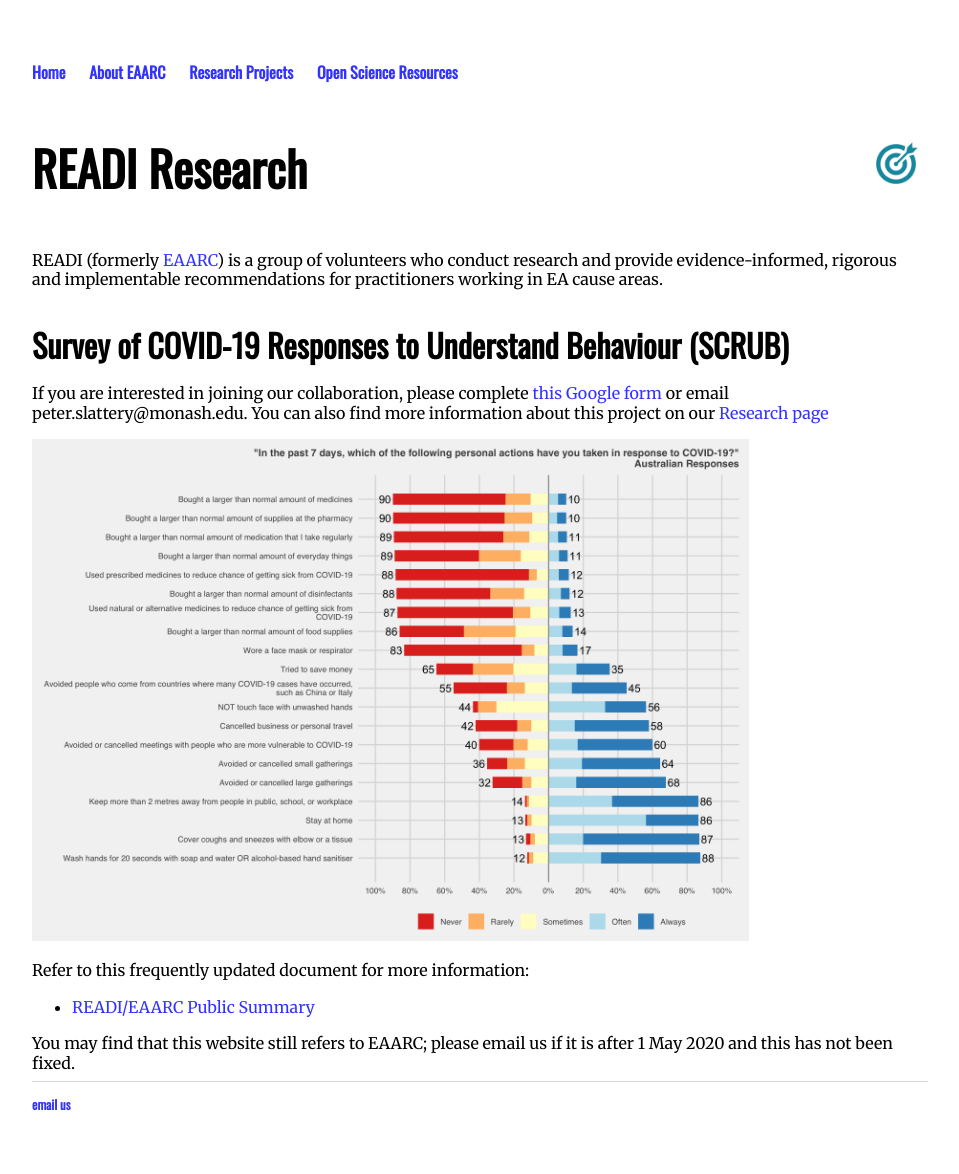
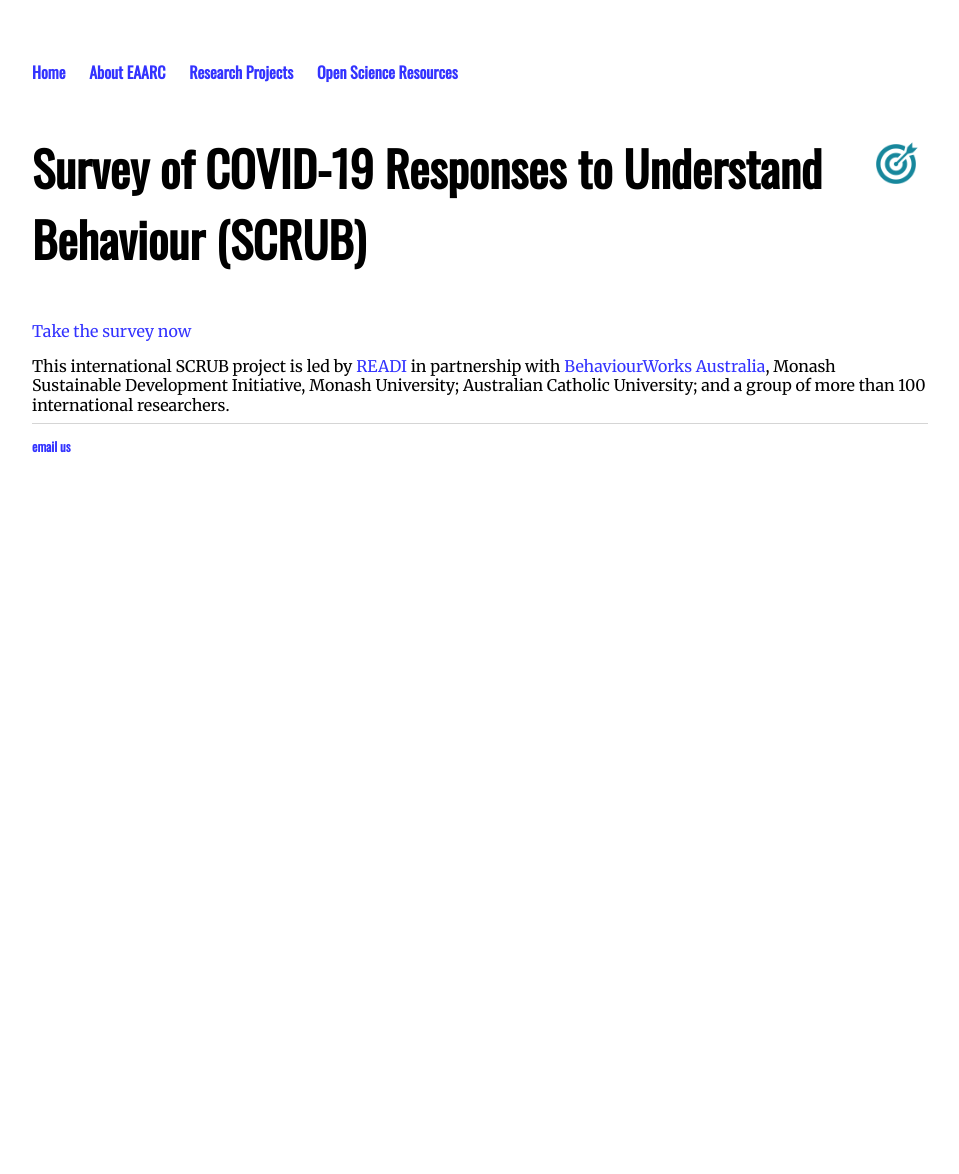
Before and after one commit to aksaeri/scrub, a Jekyll site: the page built from index.md, in a window 1280 px wide. Shown: the whole page, without its empty margins (160-1119 px from the left). Built offline with Jekyll 4.4.1, drawn with Linux system fonts in a browser that asks for light colours; after the commit the page ends 900 px from its top, so only the background shows below that.

Commit message:
Update index.md

```diff
--- a/index.md
+++ b/index.md
@@ -1,22 +1,12 @@
 ---
 layout: default
-title: READI
+title: Help SCRUB COVID-19
 ---
 
 <img src="/assets/noun_Target_804778.png" alt="READI logo" title="READI logo" style="width: 64px; float: right; margin: 0;">
 
-# READI Research
+# Survey of COVID-19 Responses to Understand Behaviour (SCRUB)
 
-READI (formerly [EAARC](https://www.eaarc.org/)) is a group of volunteers who conduct research and provide evidence-informed, rigorous and implementable recommendations for practitioners working in EA cause areas.
+<a href="https://monash.az1.qualtrics.com/jfe/form/SV_57p0waWGUCBGePj?SOURCE=scrubcovid19.org" class="myButton">Take the survey now</a>
 
-## Survey of COVID-19 Responses to Understand Behaviour (SCRUB)
-
-If you are interested in joining our collaboration, please complete [this Google form](https://forms.gle/ZA8ZQCU2aGYS31QJA) or email peter.slattery@monash.edu. You can also find more information about this project on our [Research page](pages/research.html)
-
-<img src="/assets/COVID-19 LS - Wave 1 - Behaviours.png" alt="Prevalence of behaviour from Wave 1 of COVID-19 living survey" style="width:80%;">
-
-Refer to this frequently updated document for more information:
-
-- [READI/EAARC Public Summary](https://docs.google.com/document/d/1VSPoy2Ps7NQqFgERjKUXH-8tiEHNTuVZ-L6MY6YWpyk/edit?usp=sharing)
-
-You may find that this website still refers to EAARC; please email us if it is after 1 May 2020 and this has not been fixed.
+This international SCRUB project is led by [READI](https://www.readiresearch.org/) in partnership with [BehaviourWorks Australia](https://behaviourworksaustralia.org), Monash Sustainable Development Initiative, Monash University; Australian Catholic University; and a group of more than 100 international researchers.
```
